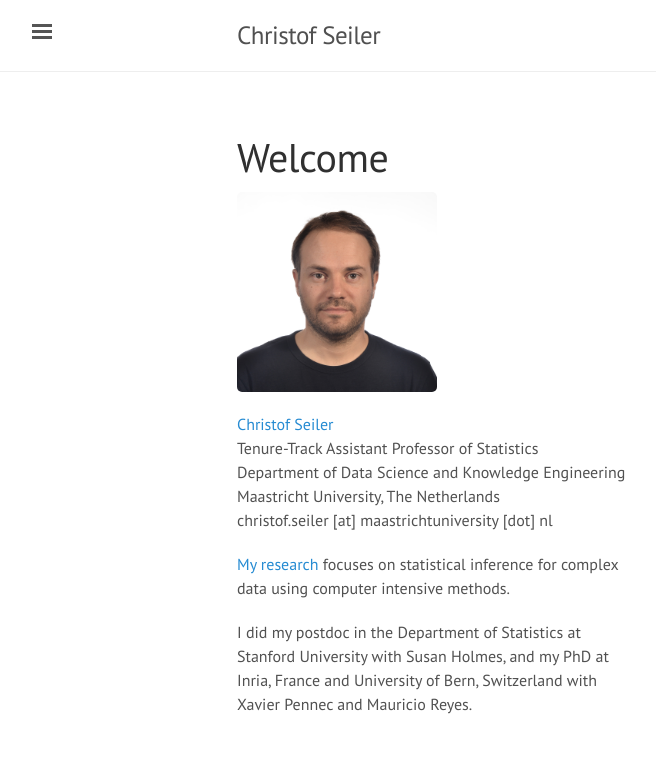
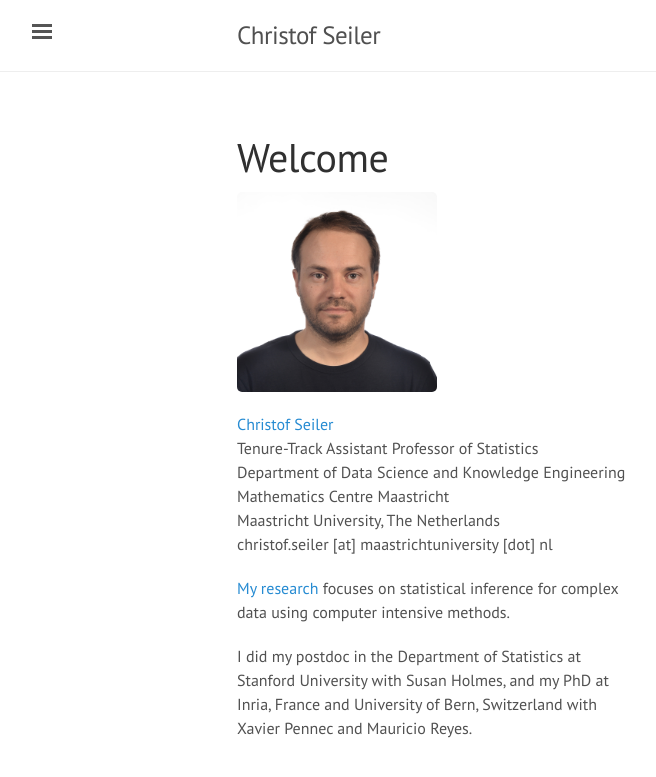
Before and after one commit to ChristofSeiler/ChristofSeiler.github.io, a Jekyll site: the page built from index.html, in a window 1280 px wide. Shown: the top 777 px of the page, without its empty margins (3-659 px from the left). Built offline with Jekyll 4.4.1, drawn with Linux system fonts in a browser that asks for light colours; the list of posts is cut into pages by our own code.

Commit message:
added math affiliation

```diff
--- a/index.html
+++ b/index.html
@@ -17,6 +17,7 @@ p.narrow {
 <a href="about/">Christof Seiler</a> <br>
 Tenure-Track Assistant Professor of Statistics <br>
 Department of Data Science and Knowledge Engineering <br>
+Mathematics Centre Maastricht <br>
 Maastricht University, The Netherlands <br>
 christof.seiler [at] maastrichtuniversity [dot] nl
 </p>
```
